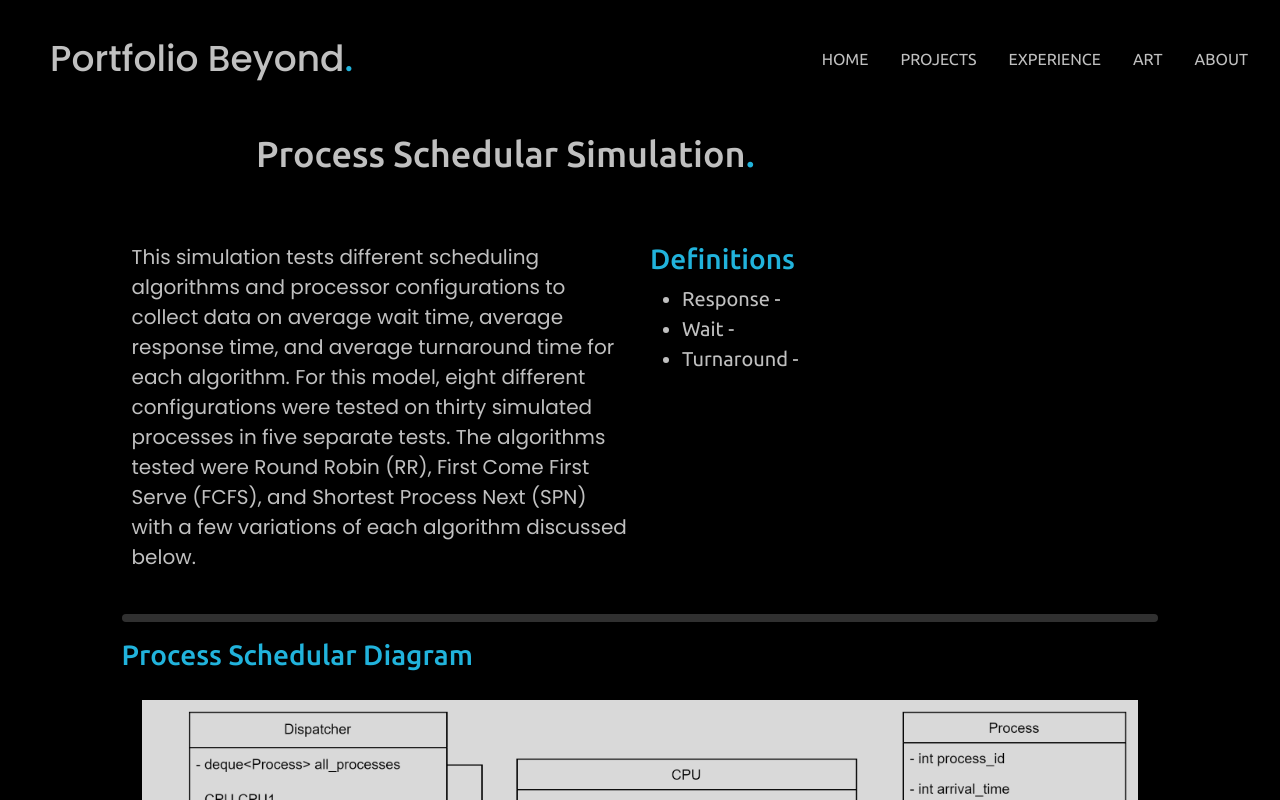
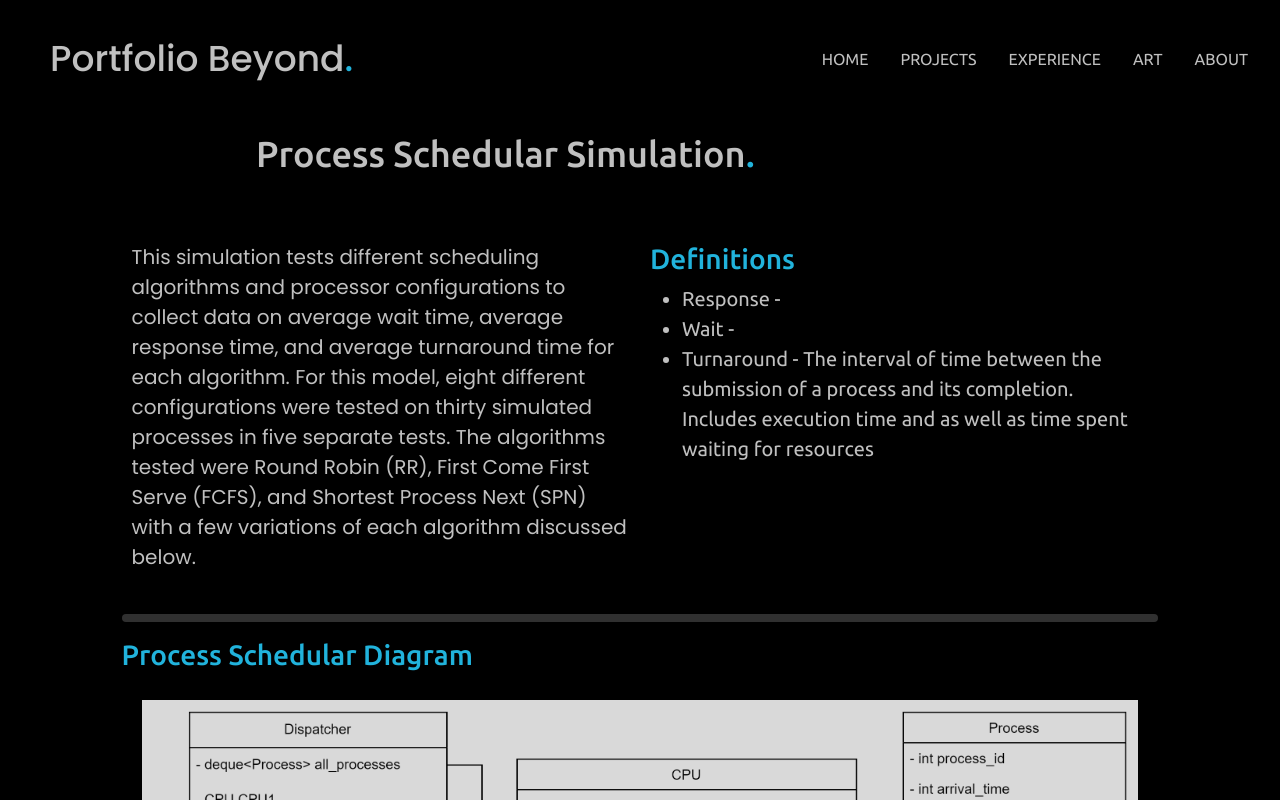
Before and after one commit to eroberts22/portfolio-beyond, a Vue app: page /schedular-dispatch in a window 1280 px wide. Shown: the top 800 px of the page. Built offline with nearby package versions, Linux system fonts and the light colour scheme.

Commit message:
turnaround

```diff
--- a/src/views/projects/SchedularDispatchSim.vue
+++ b/src/views/projects/SchedularDispatchSim.vue
@@ -132,7 +132,7 @@ export default {
           items: [
             { text: "Response - " },
             { text: "Wait - " },
-            { text: "Turnaround - " },
+            { text: "Turnaround - The interval of time between the submission of a process and its completion. Includes execution time and as well as time spent waiting for resources" },
           ],
         },
         overview: {
```
